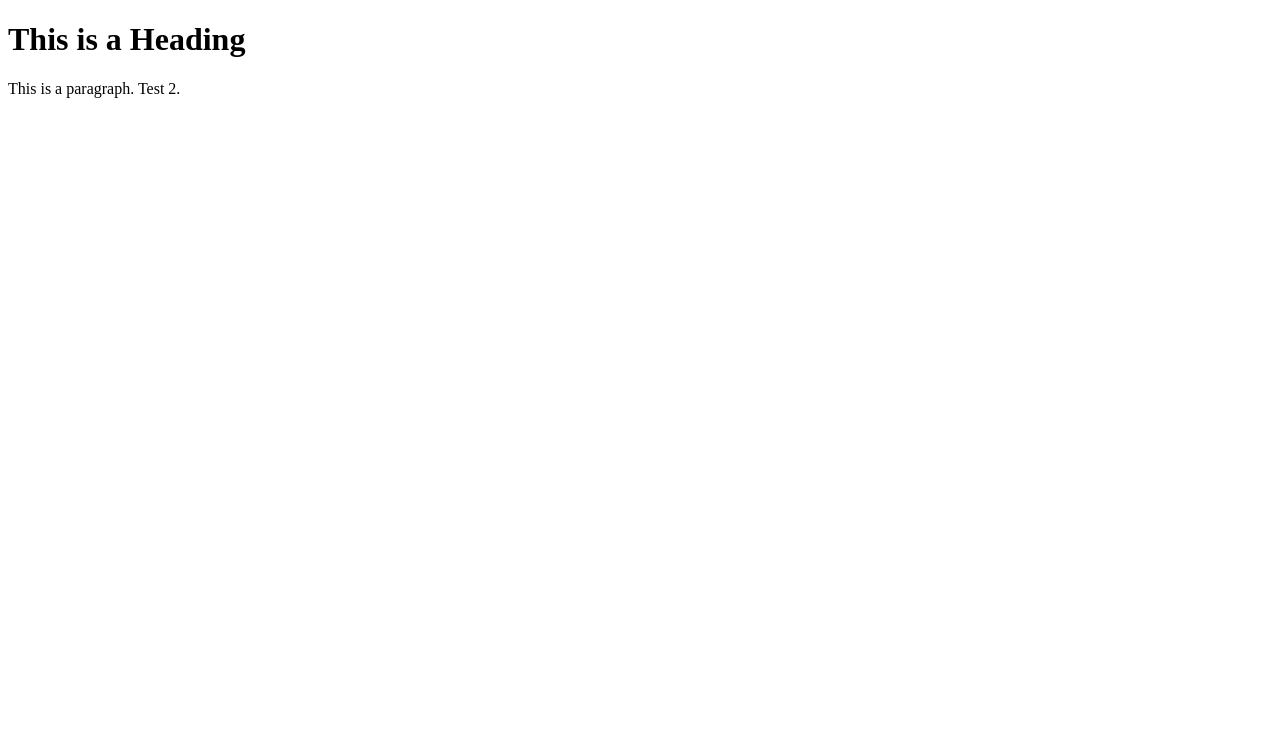
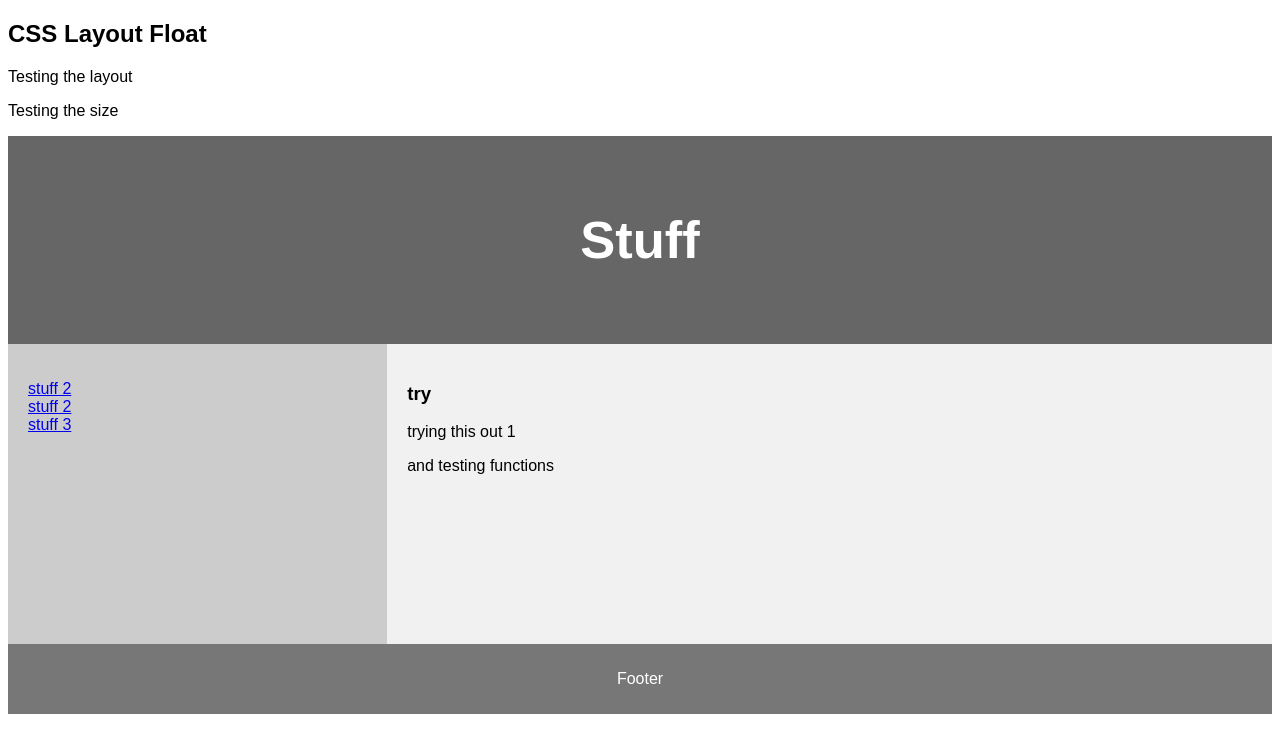
Before and after one commit to tw7044/tw7044.github.io, a plain HTML site: page index1.html in a window 1280 px wide. Drawn offline with Linux system fonts and the light colour scheme.

Commit message:
Update index1.html

```diff
--- a/index1.html
+++ b/index1.html
@@ -1,12 +1,103 @@
 <!DOCTYPE html>
-<html>
+<html lang="en">
 <head>
-<title>Page Title</title>
+<title>CSS Template</title>
+<meta charset="utf-8">
+<meta name="viewport" content="width=device-width, initial-scale=1">
+<style>
+* {
+  box-sizing: border-box;
+}
+
+body {
+  font-family: Arial, Helvetica, sans-serif;
+}
+
+/* Style the header */
+header {
+  background-color: #666;
+  padding: 30px;
+  text-align: center;
+  font-size: 35px;
+  color: white;
+}
+
+/* Create two columns/boxes that floats next to each other */
+nav {
+  float: left;
+  width: 30%;
+  height: 300px; /* only for demonstration, should be removed */
+  background: #ccc;
+  padding: 20px;
+}
+
+/* Style the list inside the menu */
+nav ul {
+  list-style-type: none;
+  padding: 0;
+}
+
+article {
+  float: left;
+  padding: 20px;
+  width: 70%;
+  background-color: #f1f1f1;
+  height: 300px; /* only for demonstration, should be removed */
+}
+
+/* Clear floats after the columns */
+section::after {
+  content: "";
+  display: table;
+  clear: both;
+}
+
+/* Style the footer */
+footer {
+  background-color: #777;
+  padding: 10px;
+  text-align: center;
+  color: white;
+}
+
+/* Responsive layout - makes the two columns/boxes stack on top of each other instead of next to each other, on small screens */
+@media (max-width: 600px) {
+  nav, article {
+    width: 100%;
+    height: auto;
+  }
+}
+</style>
 </head>
 <body>
 
-<h1>This is a Heading</h1>
-<p>This is a paragraph. Test 2.</p>
+<h2>CSS Layout Float</h2>
+<p>Testing the layout</p>
+<p>Testing the size</p>
+
+<header>
+  <h2>Stuff</h2>
+</header>
+
+<section>
+  <nav>
+    <ul>
+      <li><a href="#">stuff 2</a></li>
+      <li><a href="#">stuff 2</a></li>
+      <li><a href="#">stuff 3</a></li>
+    </ul>
+  </nav>
+
+  <article>
+    <h1>try</h1>
+    <p>trying this out 1</p>
+    <p>and testing functions</p>
+  </article>
+</section>
+
+<footer>
+  <p>Footer</p>
+</footer>
 
 </body>
 </html>
```
